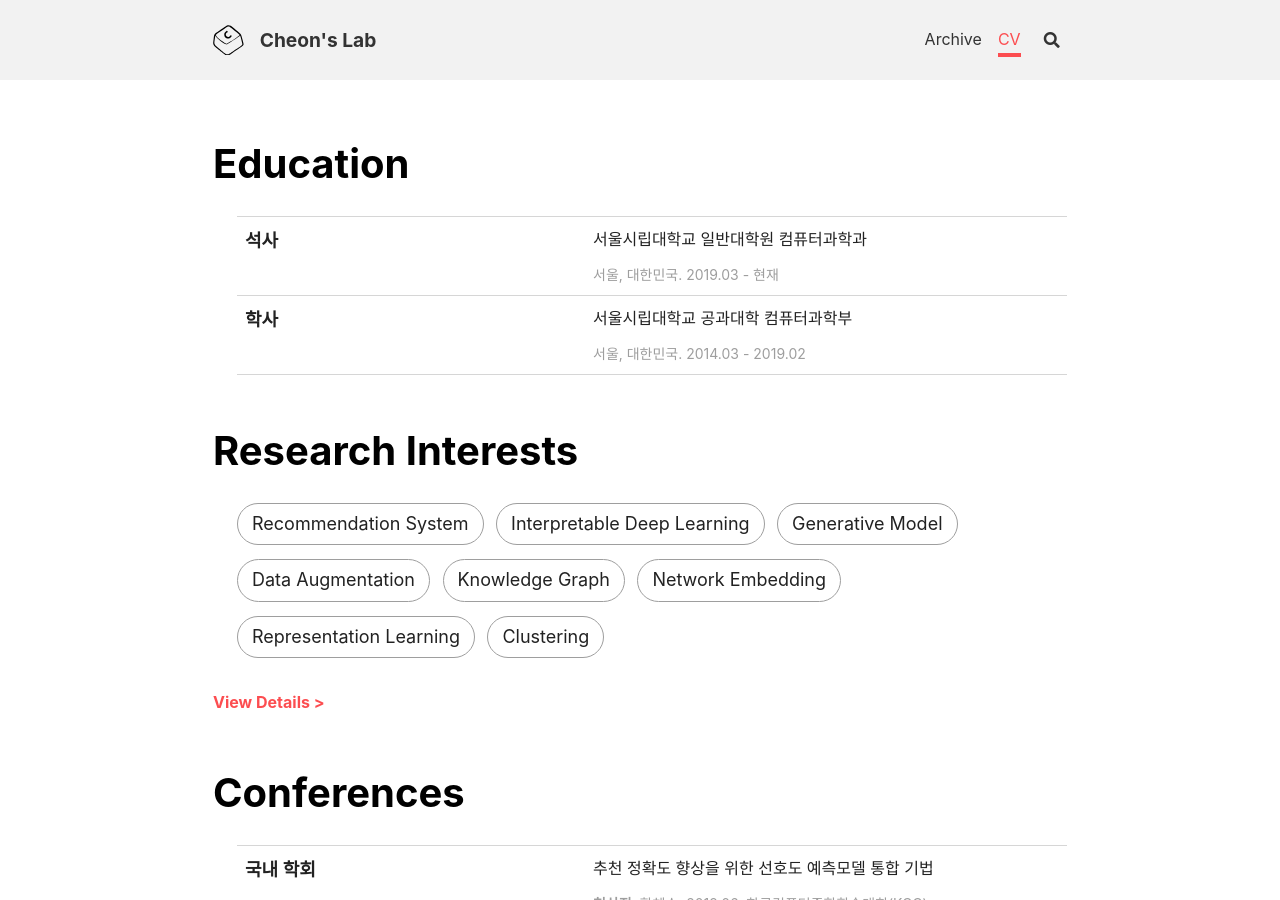
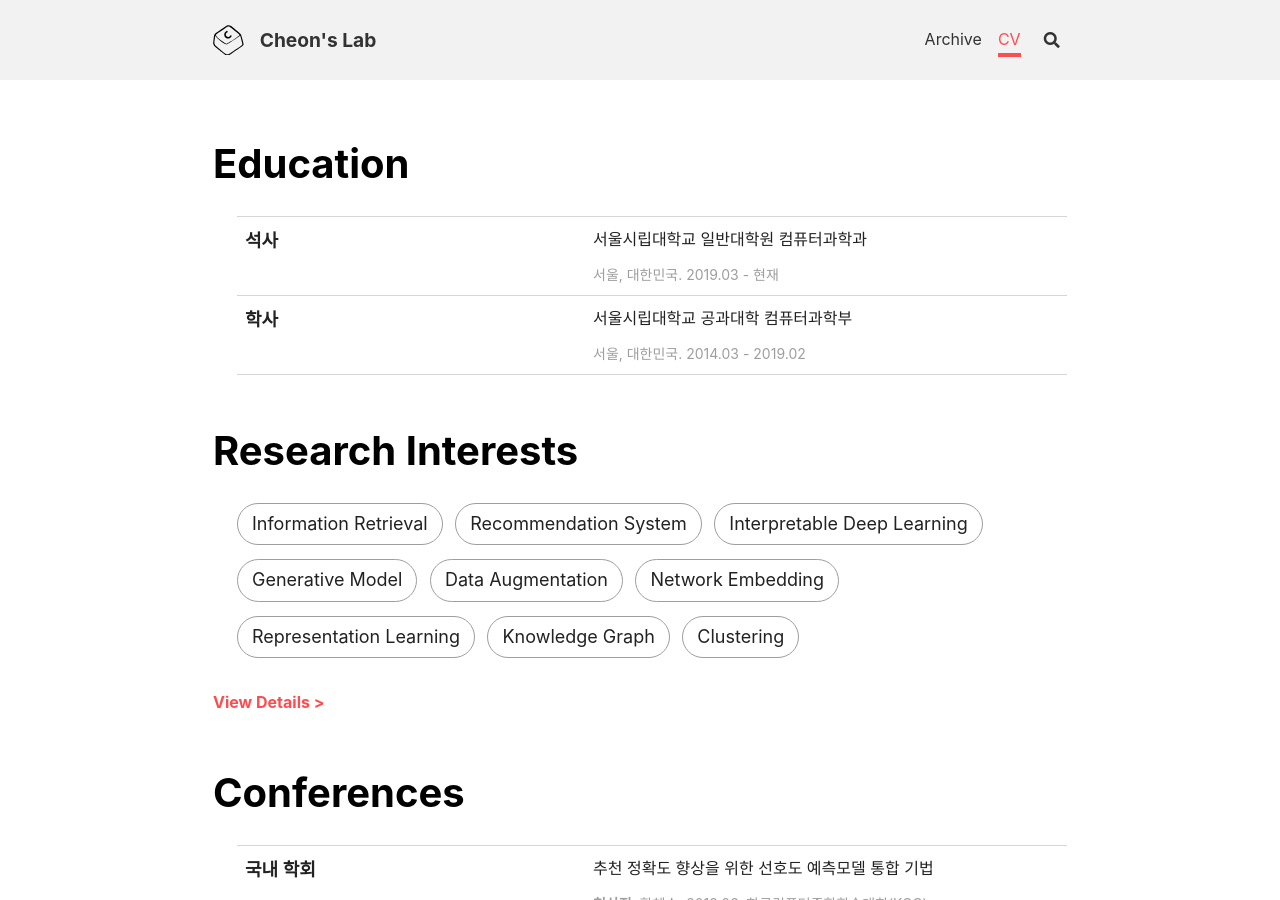
Before and after one commit to cheon-research/cheon-research.github.io, a Jekyll site: the page built from cv.html, in a window 1280 px wide and 900 px high. Built offline with Jekyll 4.4.1, drawn with Linux system fonts in a browser that asks for light colours; nearby versions of some CDN libraries.

Commit message:
Update cv.html

```diff
--- a/cv.html
+++ b/cv.html
@@ -45,13 +45,14 @@ layout: article
 <div class="research section">
     <h1>Research Interests</h1>
     <ul>
+        <li class="cell">Information Retrieval</li>
         <li class="cell">Recommendation System</li>
         <li class="cell">Interpretable Deep Learning</li>
         <li class="cell">Generative Model</li>
         <li class="cell">Data Augmentation</li>
-        <li class="cell">Knowledge Graph</li>
         <li class="cell">Network Embedding</li>
         <li class="cell">Representation Learning</li>
+        <li class="cell">Knowledge Graph</li>
         <li class="cell">Clustering</li>
     </ul>
     <a href="/research">View Details ></a><br>
```
